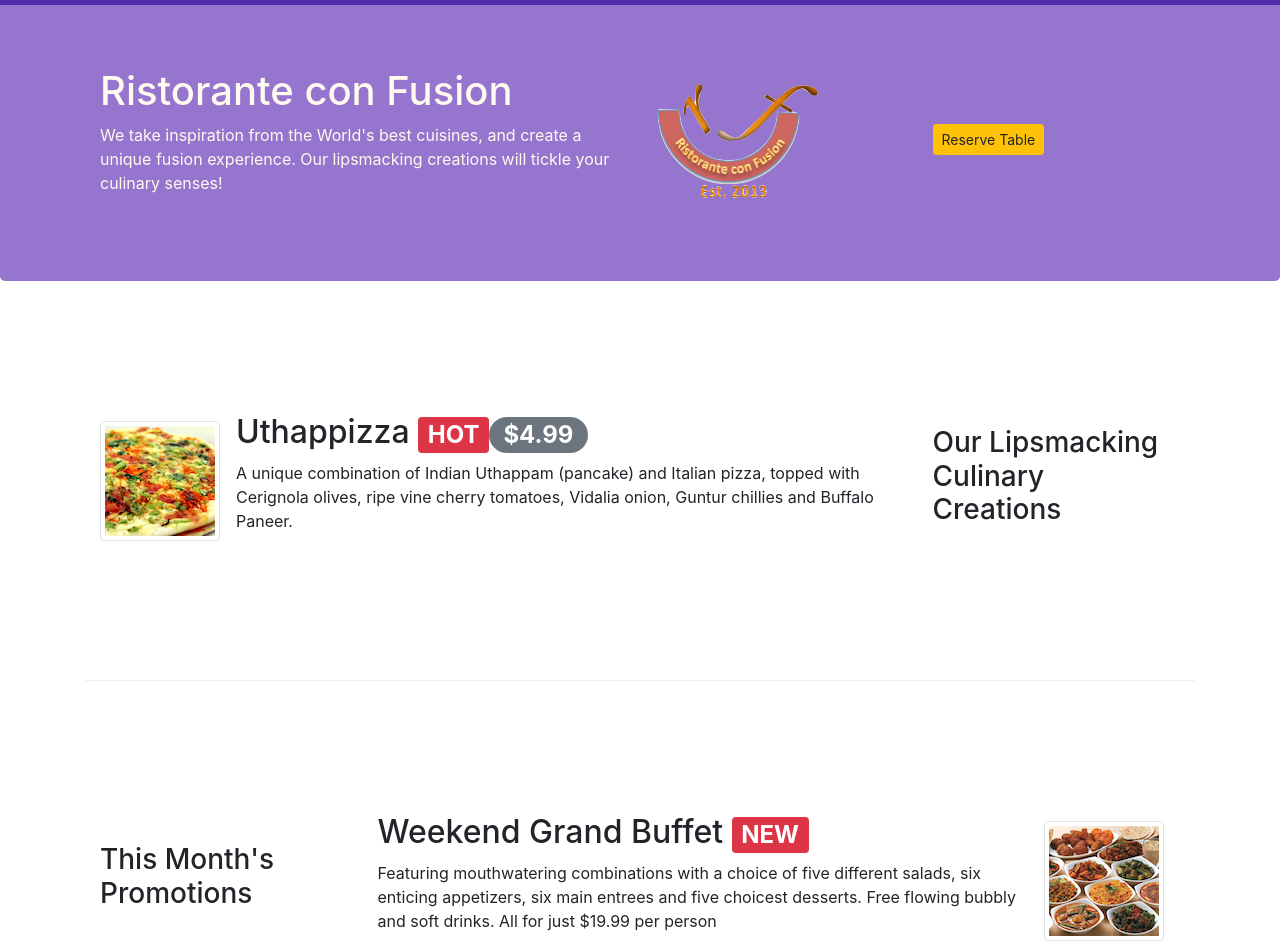
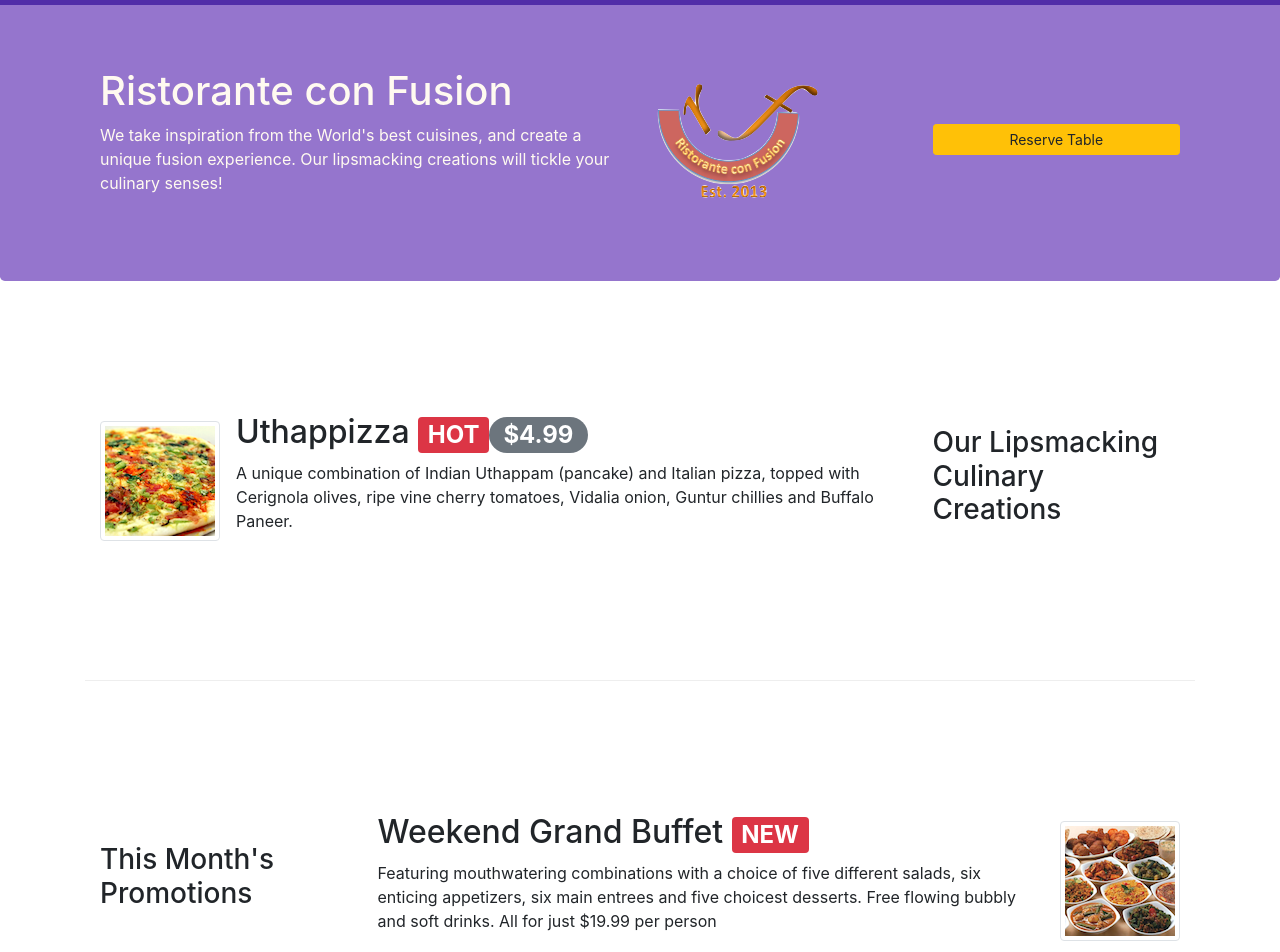
Before and after one commit to gondolio/coursera-full-stack-react-bootstrap, a website: page index.html in a window 1280 px wide. Shown: the part 53-1005 px from the top of the page. Drawn offline with nearby package versions, Linux system fonts and the light colour scheme.

Commit message:
add some missing classes to index.html

```diff
--- a/index.html
+++ b/index.html
@@ -46,7 +46,7 @@
                     <img src="img/logo.png" class="img-fluid">
                 </div>
                 <div class="col-12 col-sm align-self-center">
-                    <a class="btn btn-sm btn-warning" href="#reservation">Reserve Table</a>
+                    <a class="btn btn-block btn-sm btn-warning" href="#reservation">Reserve Table</a>
                 </div>
             </div>
         </div>
@@ -77,10 +77,10 @@
             <div class="col col-sm col-md">
                 <div class="media">
                     <div class="media-body">
-                        <h2>Weekend Grand Buffet <span class="badge badge-danger">NEW</span></h2>
+                        <h2 class="mt-0">Weekend Grand Buffet <span class="badge badge-danger">NEW</span></h2>
                         <p class="d-none d-sm-block">Featuring mouthwatering combinations with a choice of five different salads, six enticing appetizers, six main entrees and five choicest desserts. Free flowing bubbly and soft drinks. All for just $19.99 per person </p>
                     </div>
-                    <img class="d-flex mr-3 img-thumbnail align-self-center"
+                    <img class="d-flex ml-3 img-thumbnail align-self-center"
                     src="img/buffet.png" alt="buffet">
                 </div>
             </div>
```
